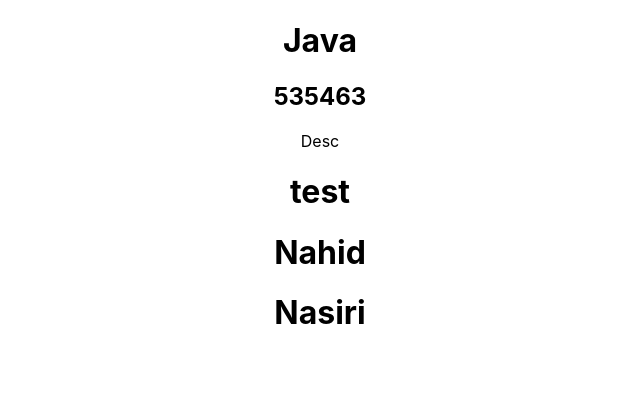
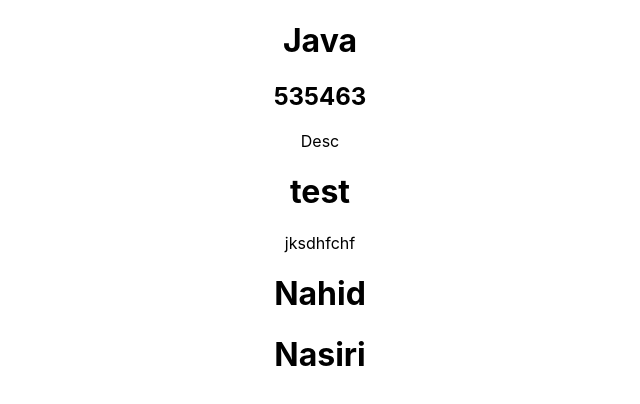
Before and after one commit to NaderiMo/ReactJs-Course-Feb2023, a React (Create React App) app: page / in a window 1280 px wide. Shown: the top 404 px of the page, without its empty margins (320-960 px from the left). Built offline with nearby package versions, Linux system fonts and the light colour scheme.

Commit message:
Change Email

```diff
--- a/src/Course.js
+++ b/src/Course.js
@@ -7,6 +7,7 @@
             <p>{props.description}</p>
             <h1></h1>
             <h1>test</h1>
+            <p>jksdhfchf</p>
         </div>
     )
 }
```
